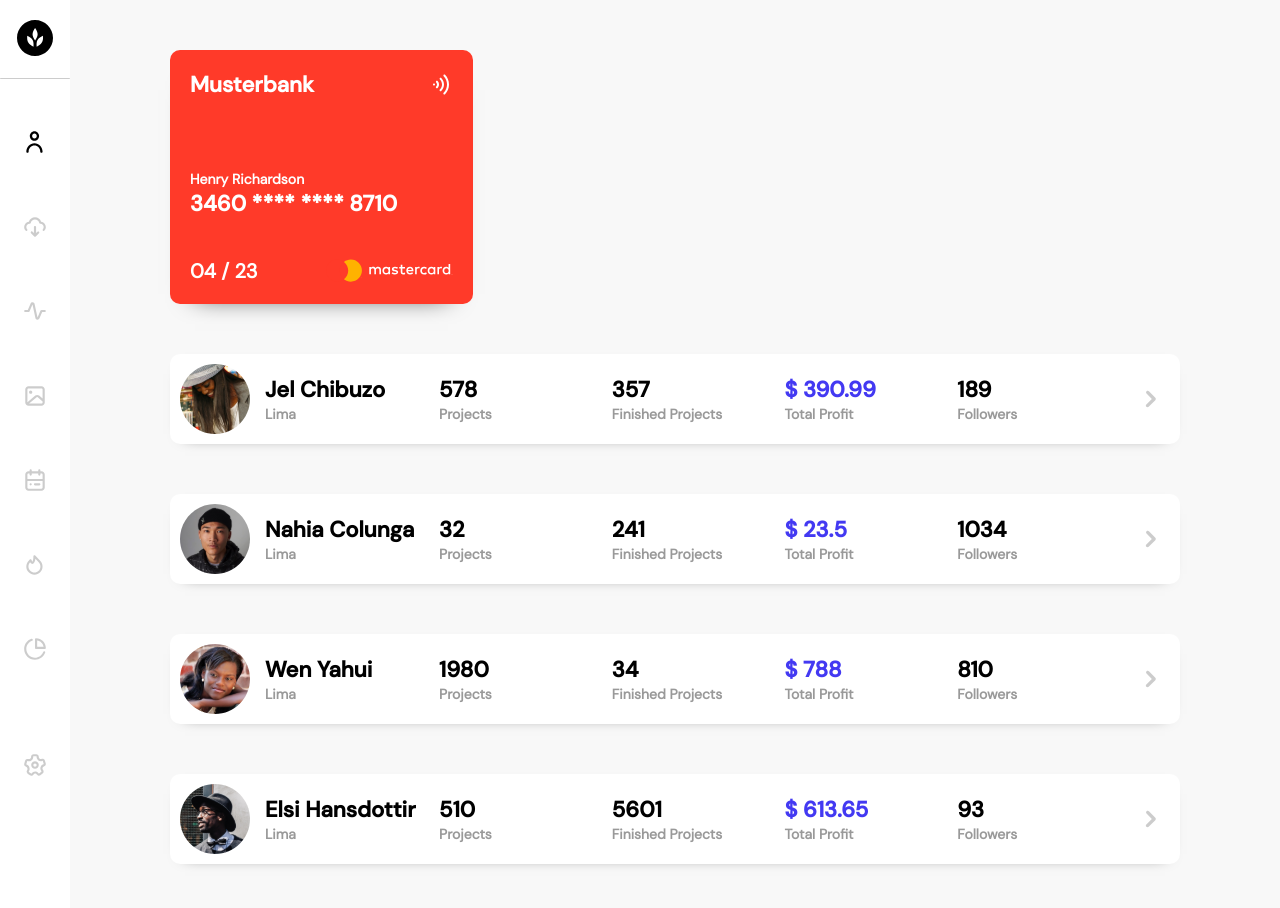
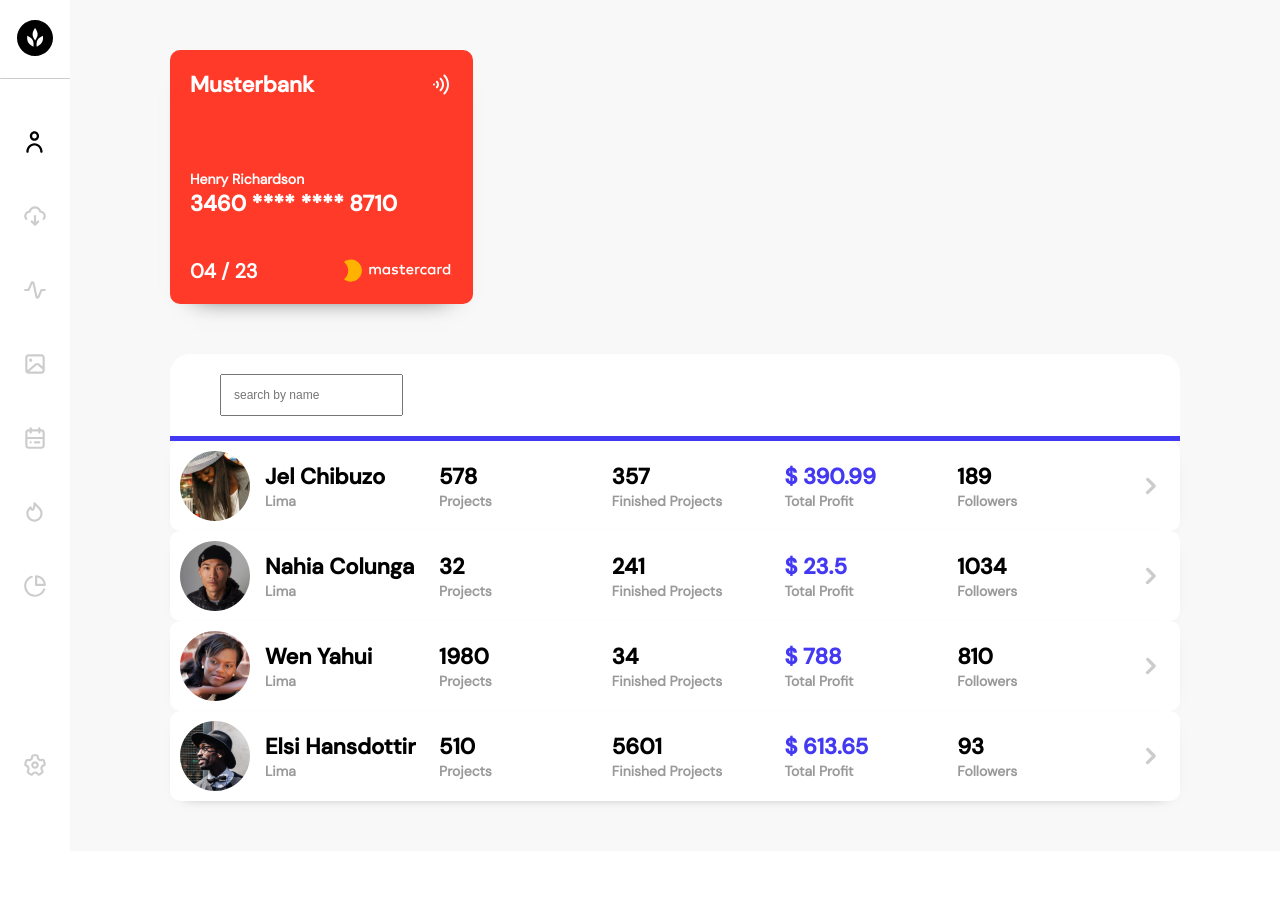
Before and after one commit to JustMysto/vue-dashboard, a Vue app: page / in a window 1280 px wide. Shown: the top 908 px of the page. After the commit the page ends 851 px from the top, so only its background shows below. Built offline with nearby package versions, Linux system fonts and the light colour scheme; data requests are answered from the project's data file.

Commit message:
add transactionContainer

```diff
--- a/src/App.vue
+++ b/src/App.vue
@@ -2,23 +2,15 @@
     <sidebar/>
     <section class="dashboard row">
         <card/>
-        <template v-if="transactions.length">
-            <template v-for="transaction in transactions" :key="transaction.id">
-                <transaction v-on:click="getTransactionDetails(transaction.id)" :person="transaction.person" :projects="transaction.projects" :finished="transaction.finished" :profit="transaction.profit" :followers="transaction.followers"/>
-            </template>
-        </template>
-        <div v-else>
-            <loader/>
-        </div>
+        <transaction-container/>
     </section>
 </template>
 
 <script>
 
-import loader from './components/loader.vue';
-import transaction from './components/transaction.vue';
 import sidebar from './components/sidebar.vue';
 import card from './components/card.vue';
+import transactionContainer from './components/transactionContainer.vue';
 
 export default {
     name: 'App',
@@ -28,10 +20,9 @@
         }
     },
     components: {
-        loader,
-        transaction,
         sidebar,
-        card
+        card,
+        transactionContainer
     },
     methods: {
         async getTransactionDetails(transactionId) {
@@ -41,12 +32,6 @@
                 .then(data => console.log(data))
                 .catch(err => console.log(err.message))
         }
-    },
-    mounted() {
-        fetch('http://localhost:3000/transactions/')
-            .then(res => res.json())
-            .then(data => this.transactions = data)
-            .catch(err => console.log(err.message))
     }
 }
 </script>
--- a/src/components/transactionContainer.vue
+++ b/src/components/transactionContainer.vue
@@ -1,15 +1,59 @@
 <template>
-    <div class="filter-bar">
-        <input type="text" id="search" placeholder="search">
+    <div class="transactionContainer">
+        <div class="filterBar">
+            <input type="text" id="search" placeholder="search by name">
+        </div>
+        <template v-if="transactions.length">
+            <template v-for="transaction in transactions" :key="transaction.id">
+                <transaction v-on:click="getTransactionDetails(transaction.id)" :person="transaction.person" :projects="transaction.projects" :finished="transaction.finished" :profit="transaction.profit" :followers="transaction.followers"/>
+            </template>
+        </template>
+        <div v-else>
+            <loader/>
+        </div>
     </div>
 </template>
 
 <script>
+
+import loader from './loader.vue';
+import transaction from './transaction.vue';
+
 export default {
 
+    data() {
+        return {
+            transactions: []
+        }
+    },
+    components: {
+        loader,
+        transaction
+    },
+    mounted() {
+        fetch('http://localhost:3000/transactions/')
+            .then(res => res.json())
+            .then(data => this.transactions = data)
+            .catch(err => console.log(err.message))
+    }
 }
 </script>
 
-<style>
+<style scoped>
+    .transactionContainer {
+        grid-column: span 9;
+    }
 
+    .filterBar {
+        padding: 2rem 5rem 2rem 5rem;
+        background-color: white;
+        border-top-left-radius: 2rem;
+        border-top-right-radius: 2rem;
+        border-bottom: 5px solid var(--purple);
+    }
+
+    #search {
+        padding: 1.2rem;
+        font-size: 1.2rem;
+    }
 </style>
```
